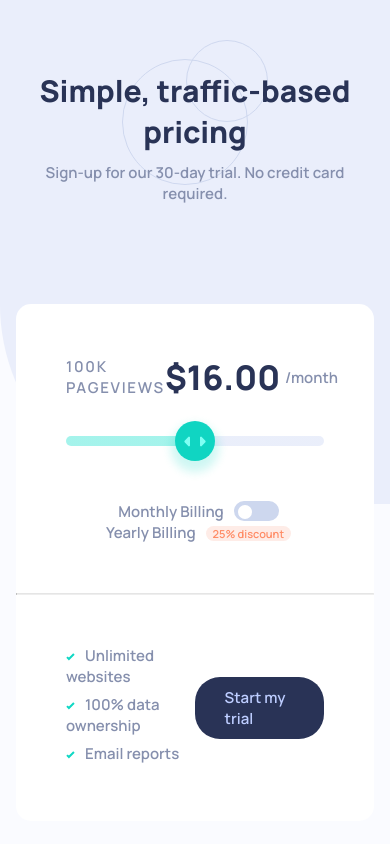
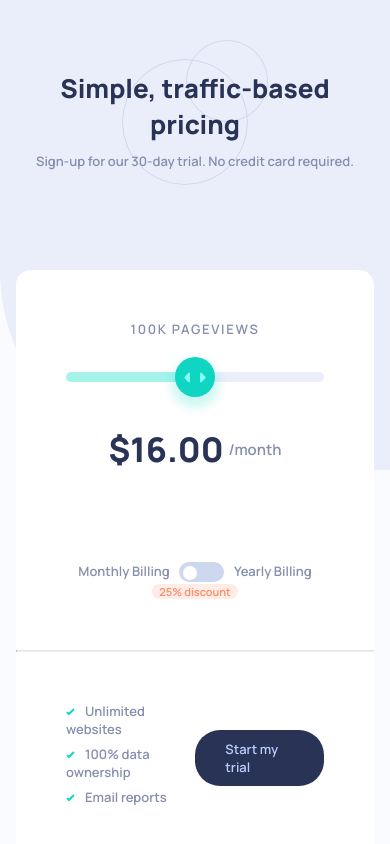
Before and after one commit to cnwanneka/interactive-pricing-component, a plain HTML site: page index.html in a window 390 px wide. Drawn offline with Linux system fonts and the light colour scheme.

Commit message:
added media queries

```diff
--- a/index.html
+++ b/index.html
@@ -27,6 +27,10 @@
         <div class="range-slider">
           <input type="range" min="0" max="4" value="2" class="range" id="price-slider">
         </div>
+        <div class="cst cst2">
+          <p>$<span id="cost">16</span>.00</p>
+          <p class="time">/month</p>
+        </div>
         <div class="billing">
           <p>Monthly Billing</p>
           <label class="switch">
@@ -35,6 +39,7 @@
           </label>
           <p>Yearly Billing</p>
           <p class="discount">25% discount</p>
+          <p class="discount discount2">25% discount</p>
         </div>
       </div>
       <hr>
--- a/script.js
+++ b/script.js
@@ -12,7 +12,11 @@ slider.addEventListener('input', function() {
 
     let value = this.value * 25;
 
-    this.style.background = 'linear-gradient(to right, hsl(174, 77%, 80%) 0%, hsl(174, 77%, 80%) ' + value + '%, hsl(224, 65%, 95%) ' + value + '%, hsl(224, 65%, 95%) 100%)';
+    this.style.background = `linear-gradient(to right,
+        hsl(174, 77%, 80%) 0%,
+        hsl(174, 77%, 80%) ${value}%,
+        hsl(224, 65%, 95%) 0%,
+        hsl(224, 65%, 95%) 100%)`
 
 });
 
--- a/style.css
+++ b/style.css
@@ -167,3 +167,25 @@ input#price-slider::-webkit-slider-thumb:hover{
 hr {
     border-top: 1px solid rgba(0,0,0,0.1);
 }
+.cst2 {
+    display: none;
+}
+p.discount2 {
+    display: none;
+}
+@media only screen and (max-width:425px) {
+    body {
+        font-size: 13px;
+    }
+    .cst {
+        display: none;
+    }
+    .cst2 {
+        display: flex;
+        justify-content: center;
+        padding: 40px;
+    }
+    .packages {
+        flex-direction: column;
+    }
+}
```
